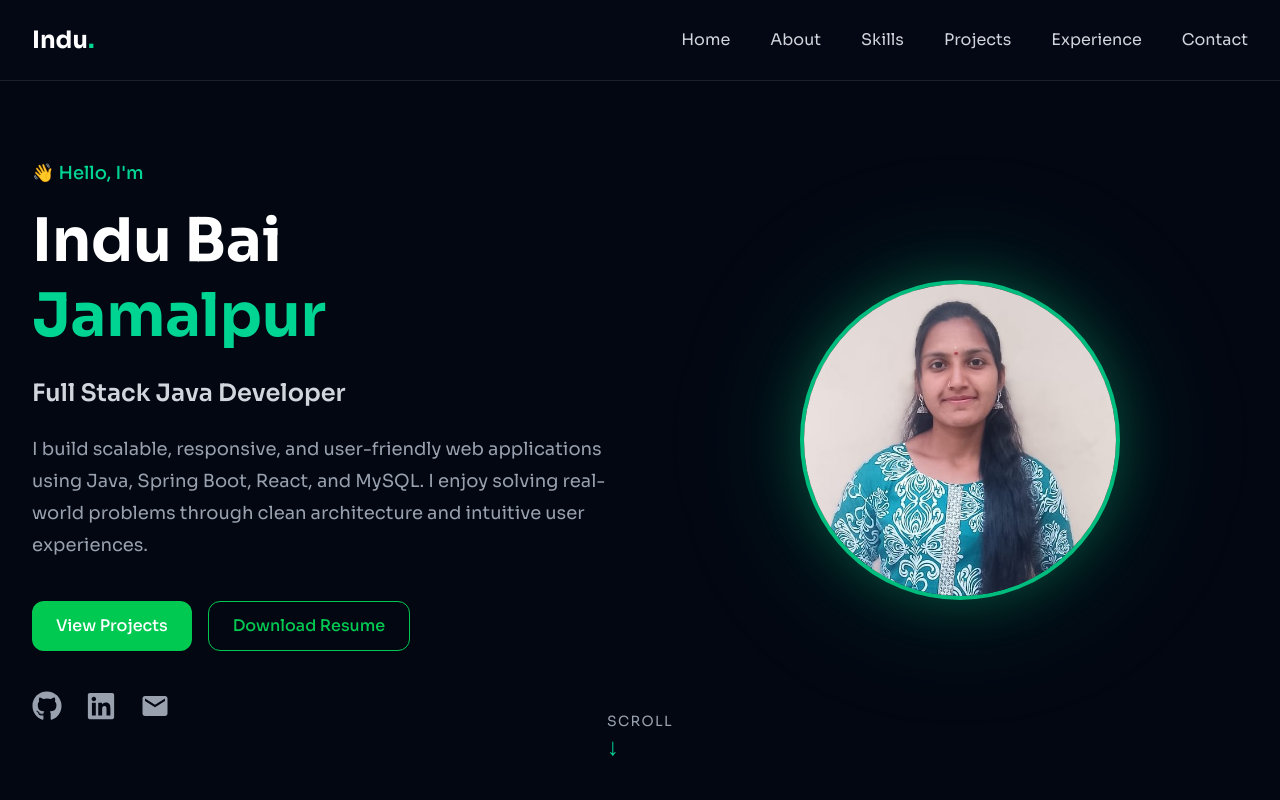
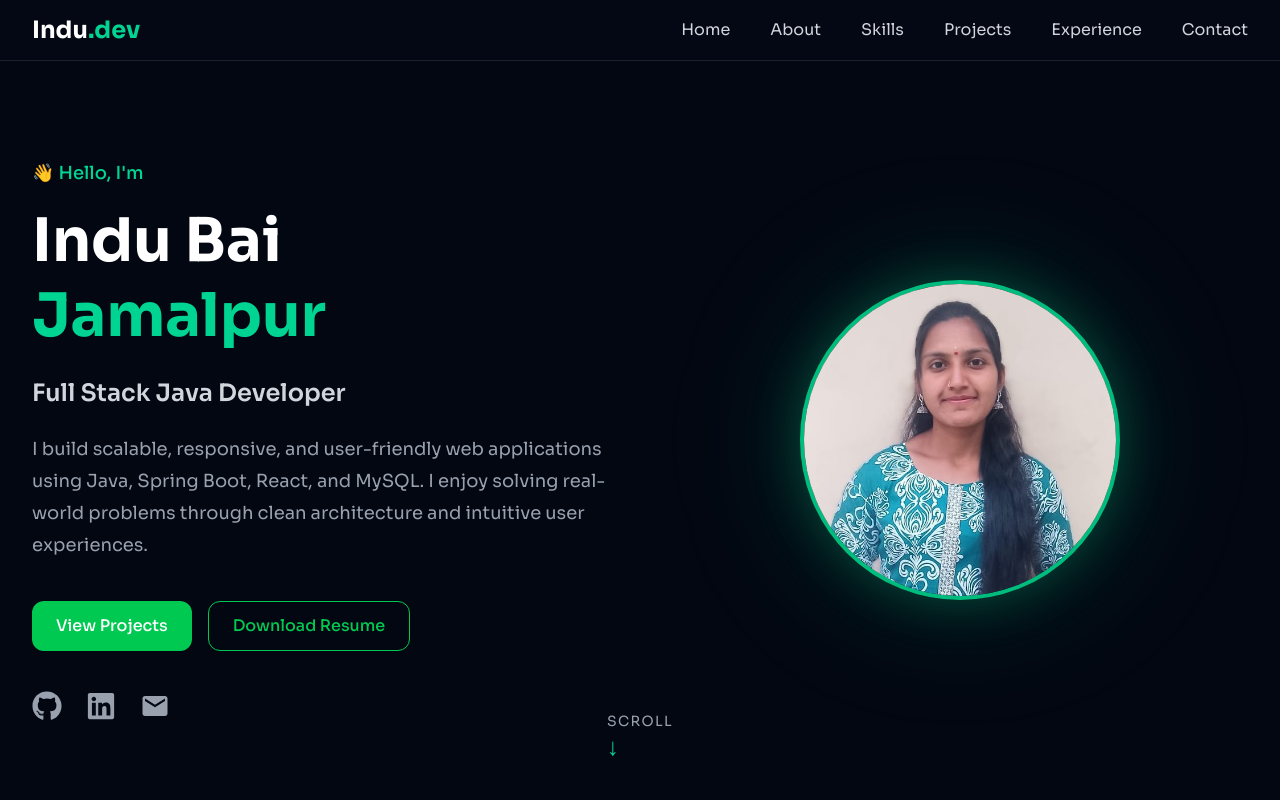
Before and after one commit to Jamalpoor-Indu-Bai/Portfolio, a React app: page / in a window 1280 px wide. Shown: the top 800 px of the page. Built offline with nearby package versions, Linux system fonts and the light colour scheme; the HTML template or start-up script is replaced by a standard one; a web font is replaced by a local one.

Commit message:
decreased the height of the navbar

```diff
--- a/src/components/Navbar.jsx
+++ b/src/components/Navbar.jsx
@@ -6,12 +6,12 @@ const Navbar = () => {
   return (
     <header className="fixed top-0 left-0 z-50 w-full border-b border-white/10 bg-[#050816]/80 backdrop-blur-md">
       <Container>
-        <nav className="flex h-20 items-center justify-between px-0">
+        <nav className="flex h-15 items-center justify-between px-0">
           <a
             href="#home"
             className="text-2xl font-bold text-white"
           >
-            Indu<span className="text-emerald-400">.</span>
+            Indu<span className="text-emerald-400">.dev</span>
           </a>
 
           {/* Navigation Links */}
```
